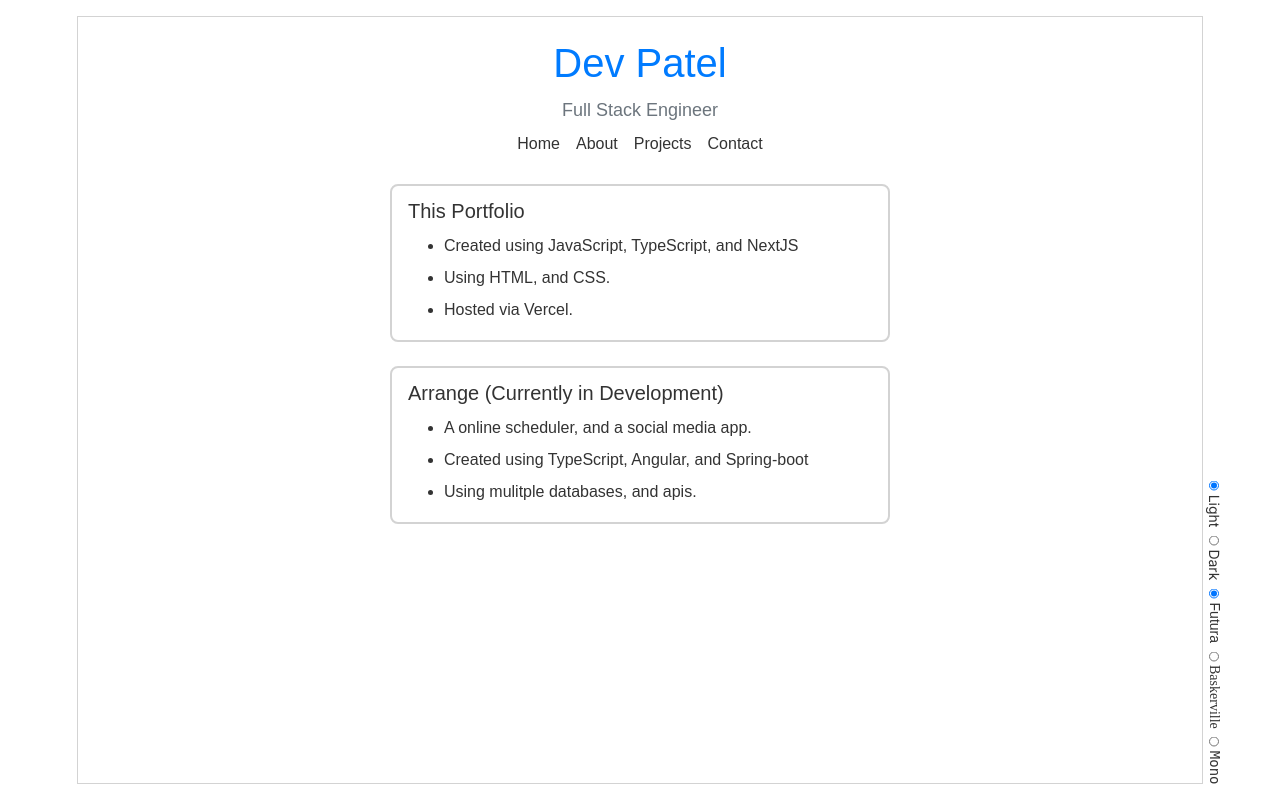
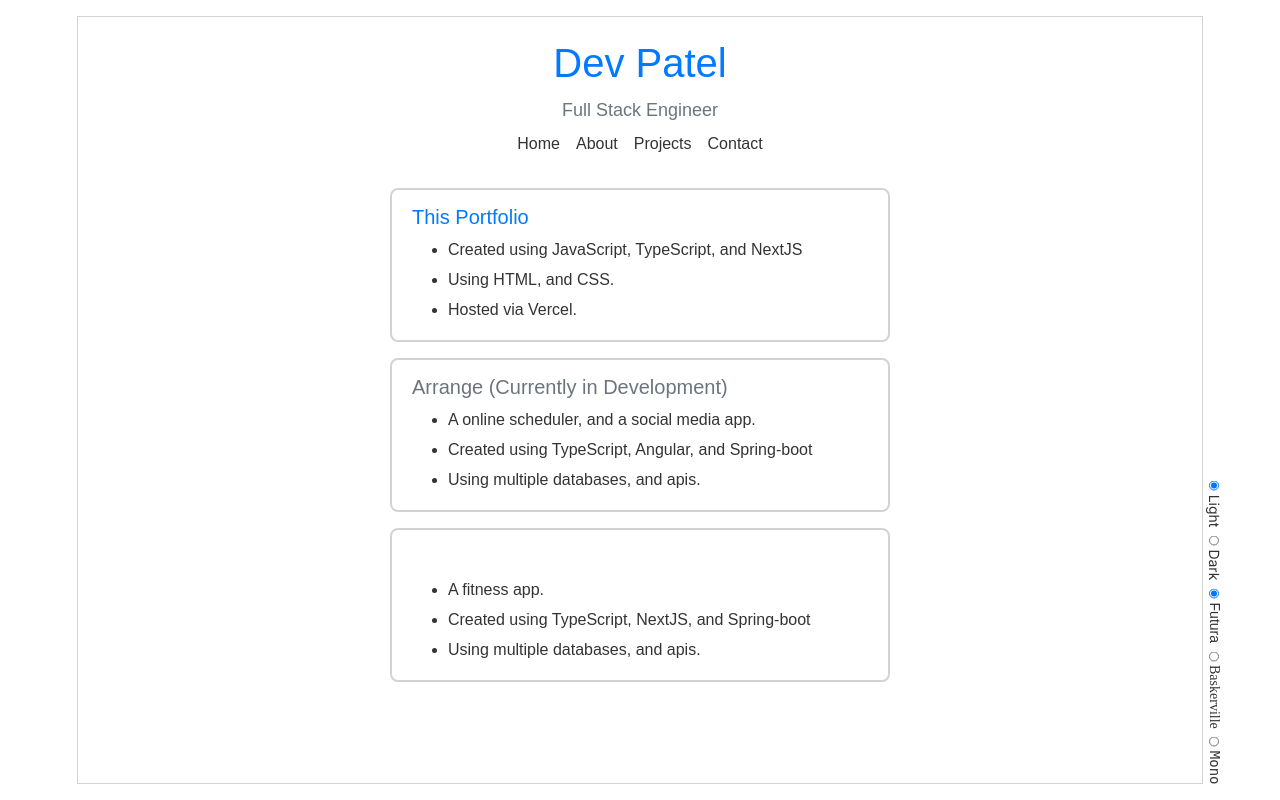
Before and after one commit to devpatel2404/Portfolio, a Next.js app: page / in a window 1280 px wide. Both pictures are taken after a click on the button "Projects". Built offline with nearby package versions, Linux system fonts and the light colour scheme; a web font is replaced by a local one.

Commit message:
Finishing Portfolio

```diff
--- a/app/Projects/Project.css
+++ b/app/Projects/Project.css
@@ -5,16 +5,15 @@
 }
 
 .ProjectLink {
+    display: block;
+    padding: 12px 20px;
     width: 500px;
-    padding: 10px 0;
-    margin: 12px calc(50% - 250px);
+    margin: 16px auto;
     border: 2px solid var(--outline);
+    color: white;
+    text-decoration: none;
     border-radius: 8px;
-}
-
-.ProjectLink li {
-    text-align: initial;
-    margin: 8px 20px 8px 0;
+    transition: background-color 0.3s;
 }
 
 .ProjectLink:hover {
@@ -22,8 +21,31 @@
 }
 
 .ProjectLink h1 {
-    text-align: initial;
-    margin-left: 16px;
     font-size: 20px;
-    width: 100%;
 }
+
+.ProjectLink ul {
+    padding: 0;
+    margin-left: 36px;
+}
+
+.ProjectLink li {
+    margin: 6px 0;
+    font-size: 16px;
+}
+
+.First h1 {
+    color: var(--primary-accent);
+}
+.Second h1 {
+    color: var(--secondary-accent);
+}
+.Third h1 {
+    color: var(--optional-first);
+}
+
+@media (max-width: 600px) {
+    .ProjectLink {
+        width: 90%;
+    }
+}
--- a/app/Projects/Projects.tsx
+++ b/app/Projects/Projects.tsx
@@ -3,8 +3,7 @@ import "./Project.css"
 function Projects() {
     return(
         <main className={"Projects"}>
-            <button className={"ProjectLink"}>
-                <a href={"https://github.com/devpatel2404/Portfolio"} target={"_blank"}>
+            <a href={"https://github.com/devpatel2404/Portfolio"} target={"_blank"} className={"ProjectLink First"}>
                 <h1>This Portfolio</h1>
                 <ul>
                     <li>Created using JavaScript, TypeScript, and NextJS</li>
@@ -12,17 +11,22 @@ function Projects() {
                     <li>Hosted via Vercel.</li>
                 </ul>
             </a>
-            </button>
-            <button className={"ProjectLink"}>
-                <a href={"https://github.com/devpatel2404/Arrange"} target={"_blank"}>
+            <a href={"https://github.com/devpatel2404/Arrange"} target={"_blank"} className={"ProjectLink Second"}>
                 <h1>Arrange (Currently in Development)</h1>
                 <ul>
                     <li>A online scheduler, and a social media app.</li>
                     <li>Created using TypeScript, Angular, and Spring-boot</li>
-                        <li>Using mulitple databases, and apis.</li>
+                    <li>Using multiple databases, and apis.</li>
                 </ul>
             </a>
-            </button>
+            <a href={"https://github.com/devpatel2404/VitalityHub"} target={"_blank"} className={"ProjectLink Third"}>
+                <h1>VitalityHub (Currently in Development)</h1>
+                <ul>
+                    <li>A fitness app.</li>
+                    <li>Created using TypeScript, NextJS, and Spring-boot</li>
+                    <li>Using multiple databases, and apis.</li>
+                </ul>
+            </a>
         </main>
     );
 }
--- a/app/page.tsx
+++ b/app/page.tsx
@@ -80,7 +80,8 @@ export default function Home() {
                     <div id={"Home"} className={"Home"} style={{display: activeSection == "Home" ? "initial" : "none",
                         overflowY: "auto", height: "96vh - 200p"}}>
                         <h1 className={"Home_Title"}>Welcome To My Portfolio</h1>
-                        <p className={"Resume"}>If you haven&apos;t look at my resume <a href={"/DevPatelResume.pdf"} download={true}>Download Here</a></p>
+                        <p className={"Resume"}>If you haven&apos;t look at my resume <a href={"/DevPatelResume.docx.pdf"} target={"_blank"}>preview it here</a>.</p>
+                        <p>Alternatively, you can  <a href={"/DevPatelResume.docx.pdf"} download={true}>download it directly</a>.</p>
                     </div>
 
                     {activeSection == "About" && <AboutMe />}
```
Also changed, not shown: 2 other files (tests, documents, lock files or other folders). Lines whose indentation alone changed are shown as unchanged.
